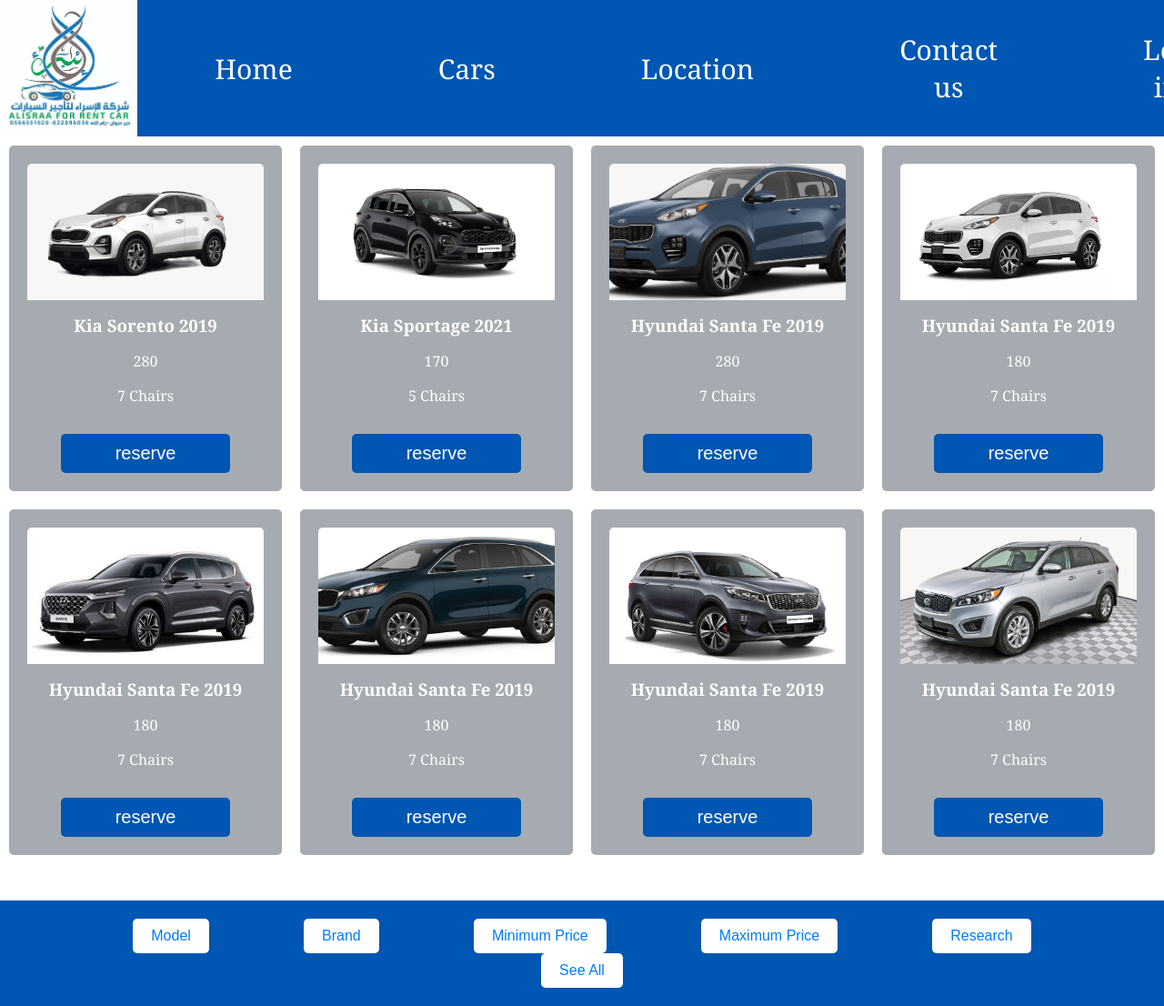
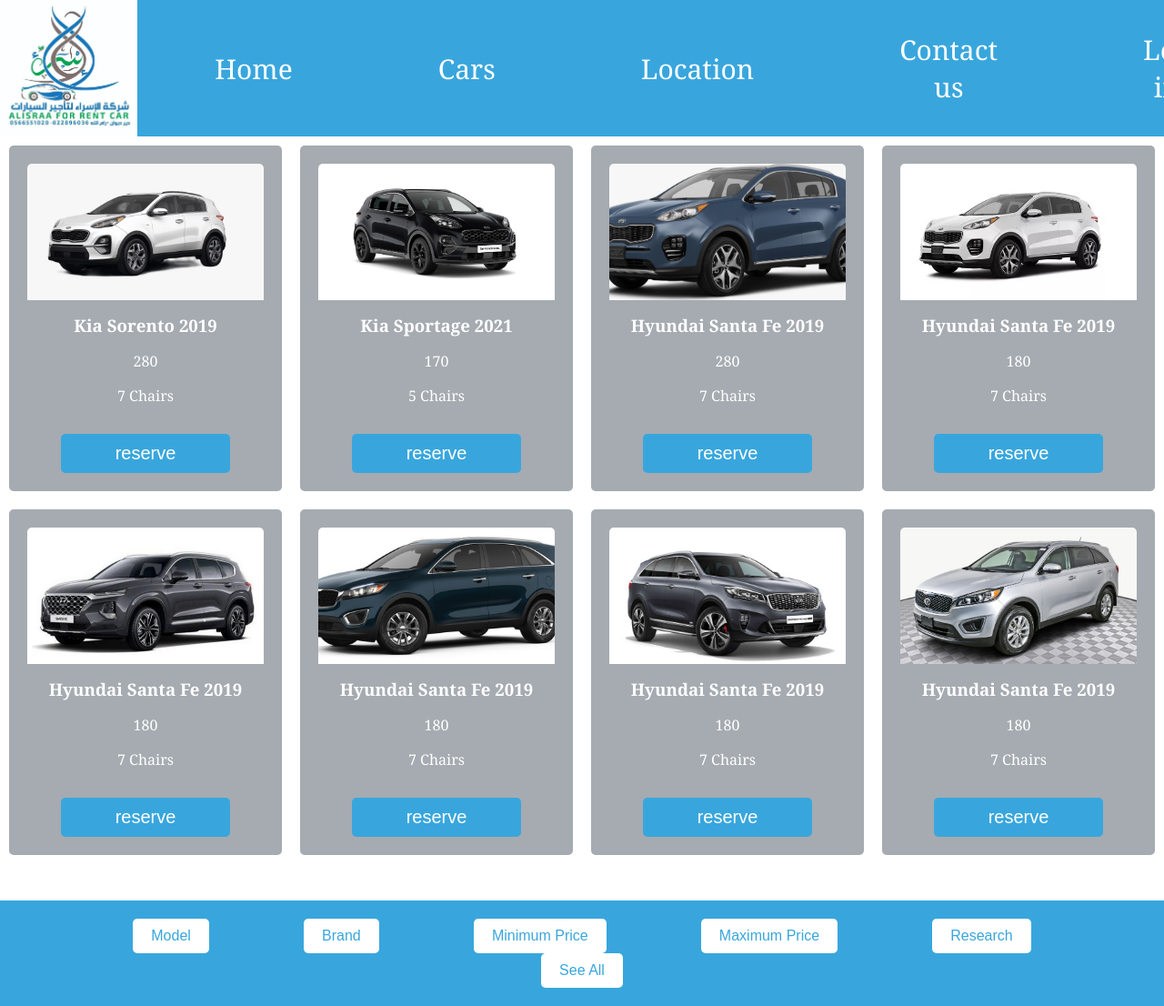
Before and after one commit to badeea-musabeh12/finalproject, a PHP site: page /index2.html in a window 1280 px wide. Shown: the whole page at 91% size. Run offline with PHP 8.4, Linux system fonts and the light colour scheme.

Commit message:
تعديل

```diff
--- a/styles2.css
+++ b/styles2.css
@@ -4,7 +4,7 @@
             padding: 0;
         }
         .navbar {
-         background-color: #0056b3;
+            background-color: #38a6dd;
              overflow: hidden;
             display: flex;
             align-items: center;
@@ -27,7 +27,7 @@
          }
 
         .navbar a:hover {
-             background-color: #0056b3;
+            background-color: #38a6dd;
              border-radius: 50px;
              color: #010415;
         }
@@ -57,7 +57,7 @@
             object-fit: cover;
         }
         .box button {
-            background-color: #0056b3;
+            background-color: #38a6dd;
             border: none;
             color: white;
             padding: 10px 60px;
@@ -68,7 +68,7 @@
                transition: color 0.3s , transform 0.3s;
         }
         .box button:hover {
-    background-color: #0056b3;
+            background-color: #38a6dd;
     transform: scale(1.05);
 
         }
@@ -76,14 +76,14 @@
             background-color: #a5abb1;
         }
          .footer {
-            background-color: #0056b3;
+            background-color: #38a6dd;
             padding: 20px 0;
             text-align: center;
             margin-top: 40px;
         }
         .footer button {
             background-color: white;
-            color: #007BFF;
+            color: #38a6dd;
             border: none;
             padding: 10px 20px;
             margin: 0 50px;
@@ -92,6 +92,6 @@
             font-size: 16px;
         }
         .footer button:hover {
-            background-color: #0056b3;
+            background-color: #38a6dd;
             color: white;
         }
```
Also changed, not shown: styles4.css (+5 -5 lines).
